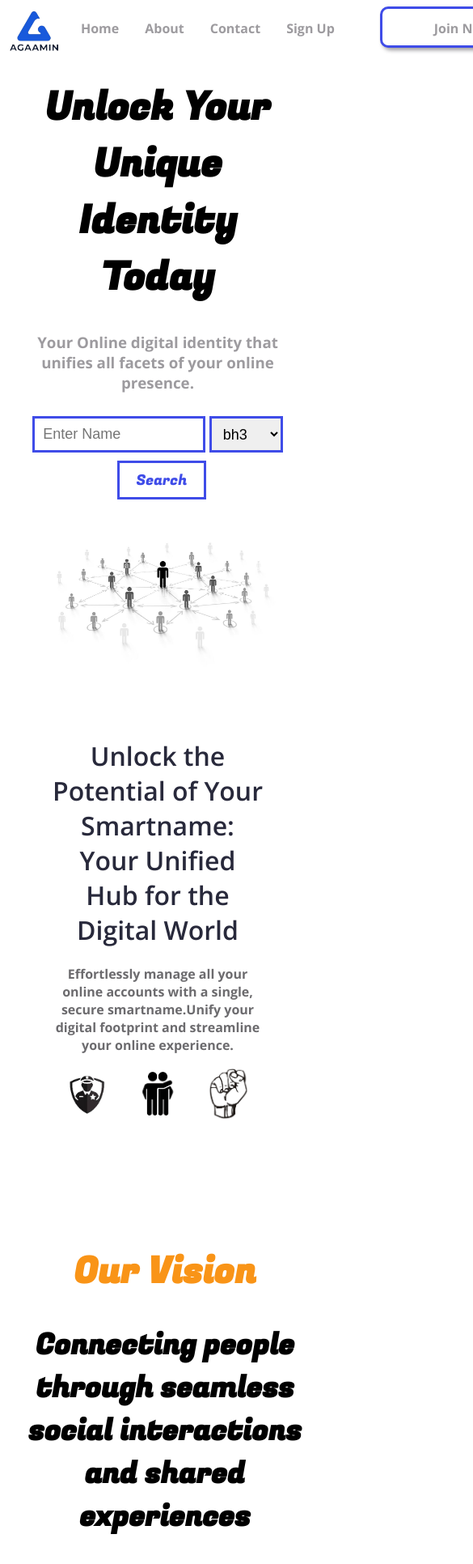
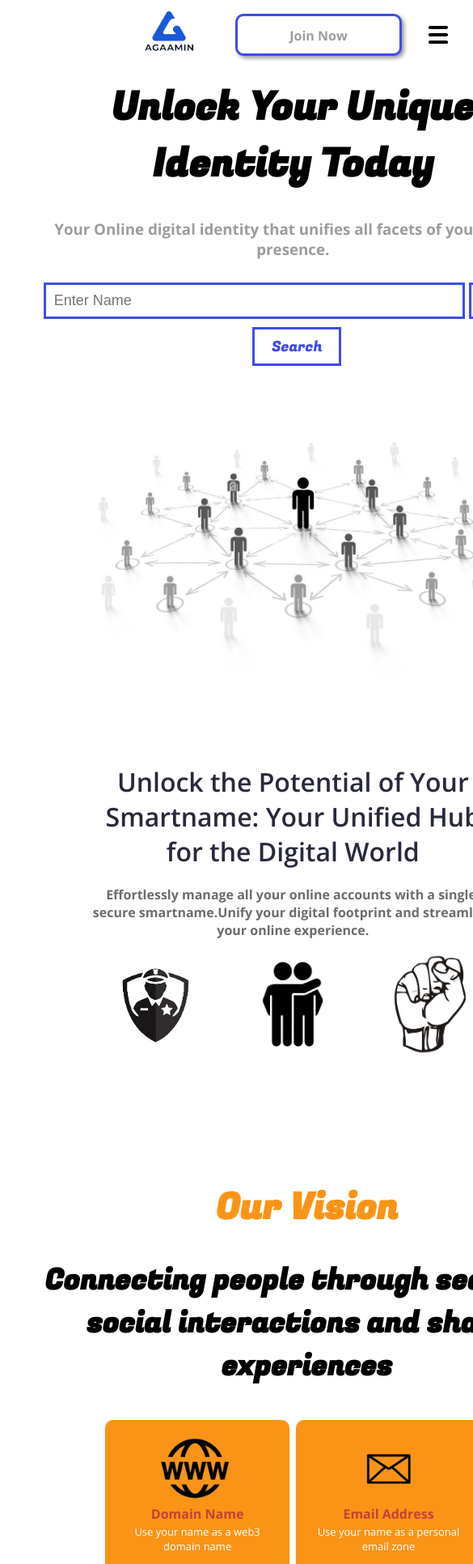
Before and after one commit to ashishsaharia/agaaminFrontend, a React (Vite) app: page / in a window 390 px wide. Shown: the top 1932 px of the page at 81% size, 585 px wide, since content can reach past the window. Built offline with nearby package versions, Linux system fonts and the light colour scheme.

Commit message:
added hamburger

```diff
--- a/src/App.css
+++ b/src/App.css
@@ -8,6 +8,36 @@
   margin: 0 auto;
   padding: 0.5rem;
 }
+
+
+/* Hamburger */
+.hamburgerlogo {
+  width: 100px;
+  height: 70px;
+}
+
+
+
+
+.hamburger{
+  display: none;
+}
+
+@media (max-width:900px){
+.hamburger{
+  display: block;
+  margin-left: 20px;
+  width: 50px;
+  height: 60px;
+}
+}
+
+
+
+
+
+
+
 
 .navFooterButton{
   white-space: nowrap;
@@ -220,8 +250,10 @@ justify-content: space-between;
 .navButtonWrapper{
 
   display: flex;
+  justify-content: center;
+  flex-direction: row;
+  align-items: center;
   justify-content: space-between;
-  align-items: baseline;
 
 }
 .navRouterButtonWrapper{
@@ -230,121 +262,6 @@ justify-content: space-between;
   justify-content: space-evenly;
 
 }
-
-
-
-
-
-
-
-
-
-
-
-
-
-
-
-
-
-
-
-
-
-
-
-
-
-
-
-
-
-
-
-
-
-
-
-
-
-
-
-
-
-
-
-
-
-
-
-
-
-
-
-
-
-
-
-
-
-
-
-
-
-
-
-
-
-
-
-
-
-
-
-
-
-
-
-
-
-
-
-
-
-
-
-
-
-
-
-
-
-
-
-
-
-
-
-
-
-
-
-
-
-
-
-
-
-
-
-
-
-
-
-
-
-
-
 
 
 
@@ -920,6 +837,23 @@ iframe{
     width: 70%;
   }
 
+  .navFooterButton{
+    display: none;
+  }
+
+
+
+  .serviceWrapper{
+    height: 150px;
+
+  }
+  .serviceHeading{
+    font-size: 16px;
+    margin: 0;
+  }
+  .serviceText{
+    font-size: 13px;
+  }
 
 
 .sectionFiveWrapper{
--- a/src/components/navBar/NavBar.jsx
+++ b/src/components/navBar/NavBar.jsx
@@ -1,5 +1,6 @@
 import JoinNow from "../buttons/joinNowButton";
 import NavFooterButton from '../buttons/nav-footerButton'
+import Hamburger from '../hamburger/hamburger.jsx';
 import Logo from '../logo/logo.jsx';
 export default function Navbar(){
     return (
@@ -17,6 +18,10 @@ export default function Navbar(){
                     <NavFooterButton namePlaceholder={"Sign Up"}></NavFooterButton>
                 </div>
                     <JoinNow></JoinNow>
+                    <div className="hamburgerWrapper">
+                    <Hamburger></Hamburger>
+            </div>
+
             </div>
         </div>
     )
--- a/src/index.css
+++ b/src/index.css
@@ -4,6 +4,10 @@
 
 
 body {
-  min-width: 30px;
+  display: flex;
+  flex-direction: column;
+  align-items: center;
+  justify-content: center;
+  min-width: 200px;
   min-height: 100vh;
 }
```
Also changed, not shown: src/assets/agaaminImages/hamburgerlogo.png (added).
